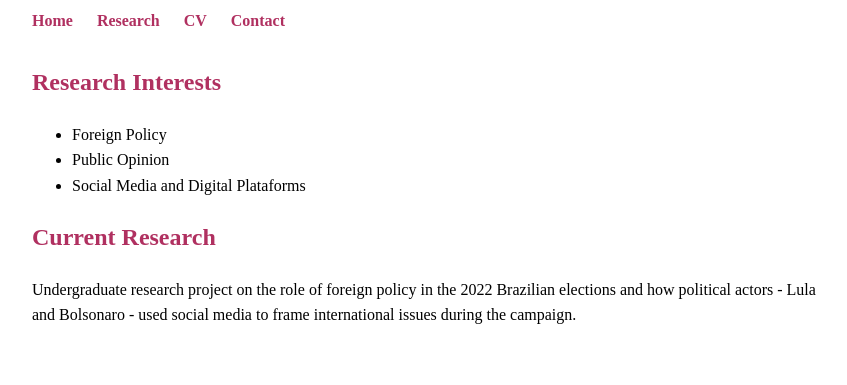
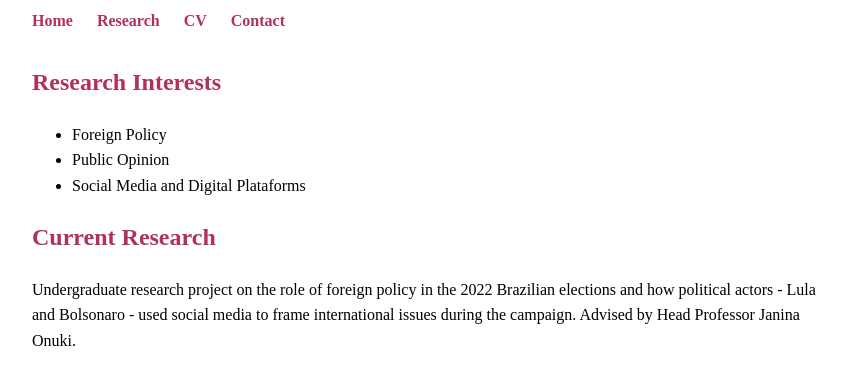
Before and after one commit to trizpessoni/pessoni.github.io, a plain HTML site: page research.html in a window 1280 px wide. Shown: the part 105-490 px from the top of the page, without its empty margins (8-855 px from the left). Drawn offline with Linux system fonts and the light colour scheme.

Commit message:
Update research.html

```diff
--- a/research.html
+++ b/research.html
@@ -30,7 +30,7 @@
 
 <p>
 Undergraduate research project on the role of foreign policy in the 2022 Brazilian elections
-and how political actors - Lula and Bolsonaro - used social media to frame international issues during the campaign.
+and how political actors - Lula and Bolsonaro - used social media to frame international issues during the campaign. Advised by Head Professor Janina Onuki.
 </p>
 
 </div>
```
